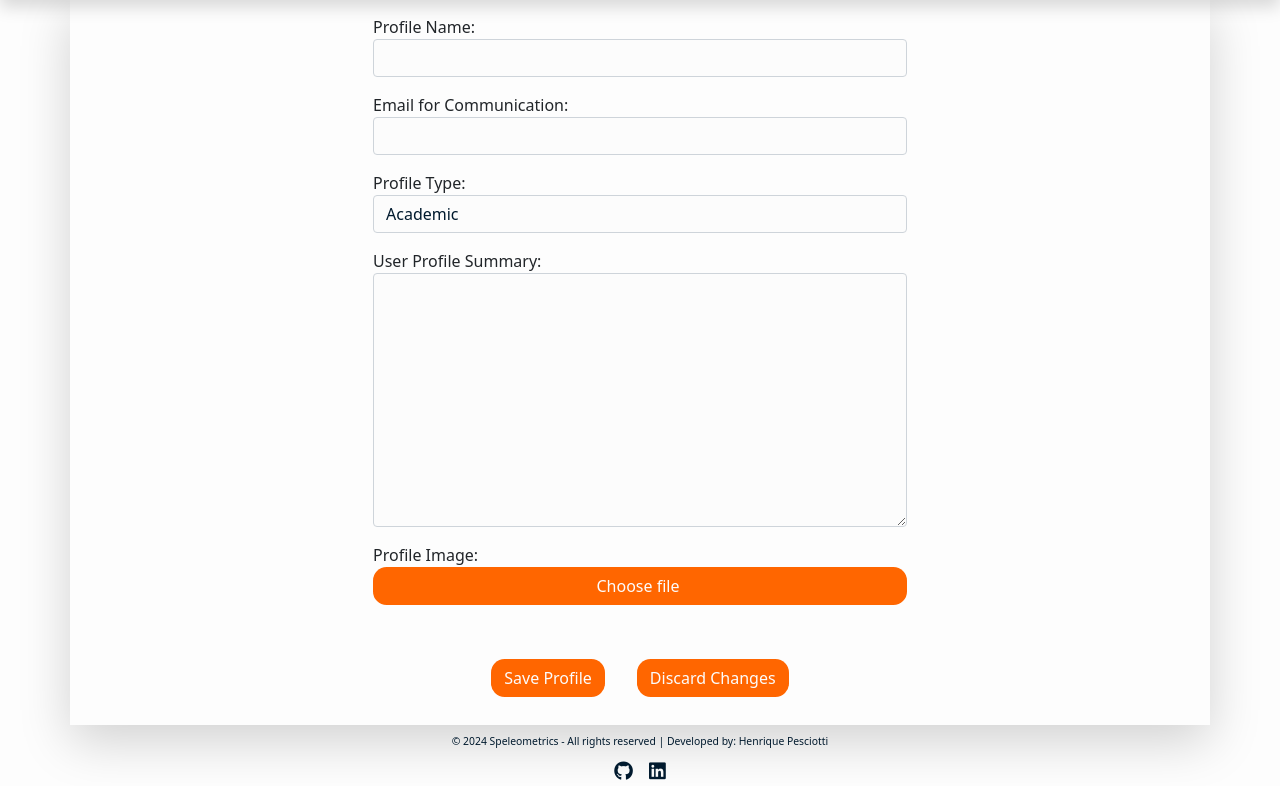
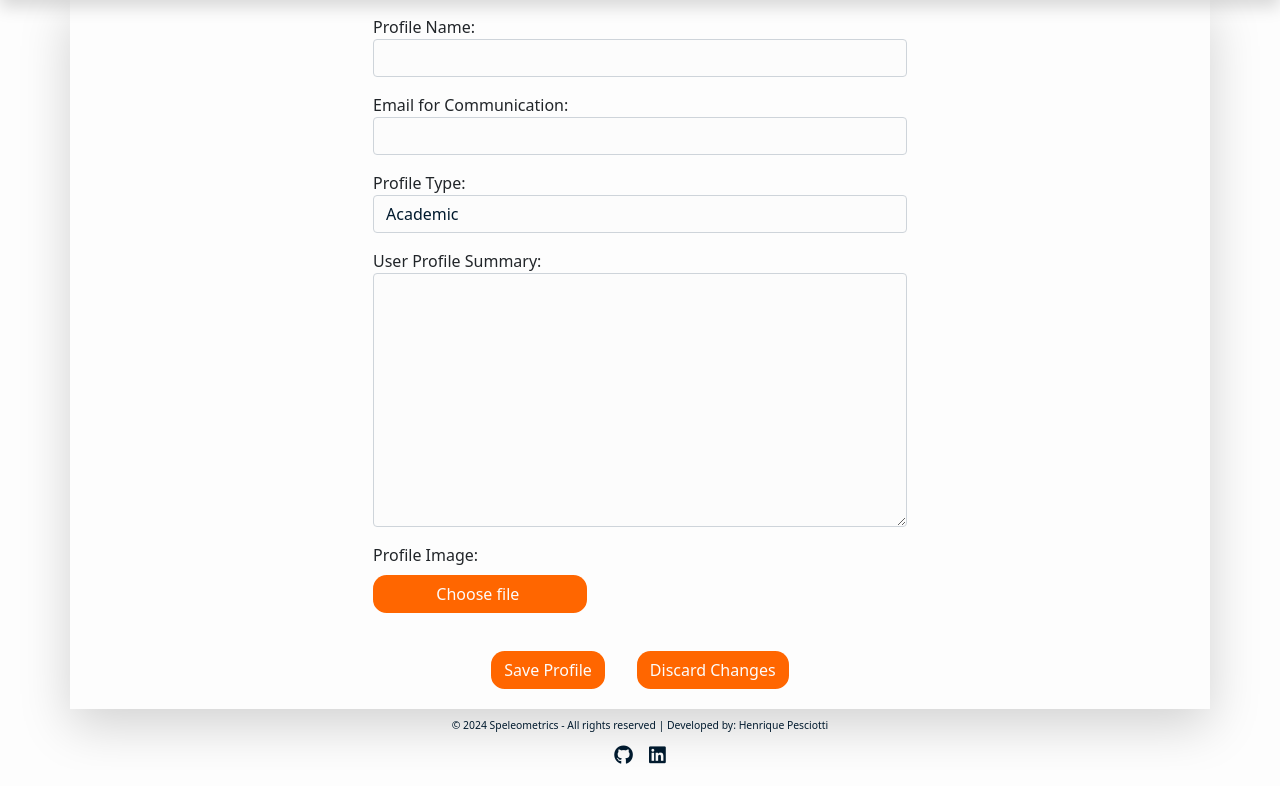
Before and after one commit to Code-Institute-Submissions/Speleometrics, a Django app: template profiles/templates/profiles/profile_edit.html in a window 1280 px wide. Shown: the part 77-863 px from the top of the page. After the commit the page ends 841 px from the top, so only its background shows below. Run offline with Django 4.2, Linux system fonts and the light colour scheme; the template is opened without the code that fills it: values that come from a table or form of the project are taken from there, others are empty; parts of the project's set-up code (start-up, migrations or seed data) failed here and were passed over; some libraries are stand-ins or nearby versions.

Commit message:
style: change style of image submit button

```diff
--- a/profiles/templates/profiles/profile_edit.html
+++ b/profiles/templates/profiles/profile_edit.html
@@ -54,10 +54,10 @@
                     </div>
                     {% endif %}
                 </div>
-                <div class="form-group align-items-center py-2">
-                    <label for="id_image">Profile Image:</label>
-                    <label class="btn btn-edit" for="id_image">Choose file</label>
-                    <input type="file" class="custom-file-input invisible" id="id_image" name="image" accept="image/*">
+                <div class="form-group align-items-center">
+                    <label class="py-2" for="id_image">Profile Image:</label>
+                    <label class="btn btn-image" for="id_image">Choose file</label>
+                    <input type="file" class="custom-file-input invisible " id="id_image" name="image" accept="image/*">
                     {% if form.image.errors %}
                     <div class="invalid-feedback">
                         {{ form.image.errors }}
@@ -65,10 +65,10 @@
                     {% endif %}
                 </div>
                 <div class="d-md-flex justify-content-center">
-                    <div class="p-3">
+                    <div class="px-3 py-2 text-center">
                         <button type="submit" class="btn btn-edit">Save Profile</button></div>
                     {% if not user.profile.email_for_contact %}
-                    <div class="p-3">
+                    <div class="px-3 py-2 text-center">
                         <a href="{% url 'home' %}" class="btn btn-edit" role="button">Discard Changes</a>
                         {% else %}
                         <a href="{% url 'profile_page' username=request.user.username %}" class="btn btn-edit"
--- a/static/css/style.css
+++ b/static/css/style.css
@@ -62,6 +62,13 @@ footer a:hover {
     color: #ff6600;
 }
 
+.btn-image {
+    color: #fcfcfc;
+    background-color: #ff6600;
+    border-radius: .85rem;
+    max-width: 40%;
+}
+
 .btn-signup,
 .btn-edit {
     color: #fcfcfc;
@@ -69,6 +76,7 @@ footer a:hover {
     border-radius: .85rem;
 }
 
+.btn-image:hover,
 .btn-signup:hover,
 .btn-edit:hover {
     color: #ff6600;
```
Also changed, not shown: 1 other file.
